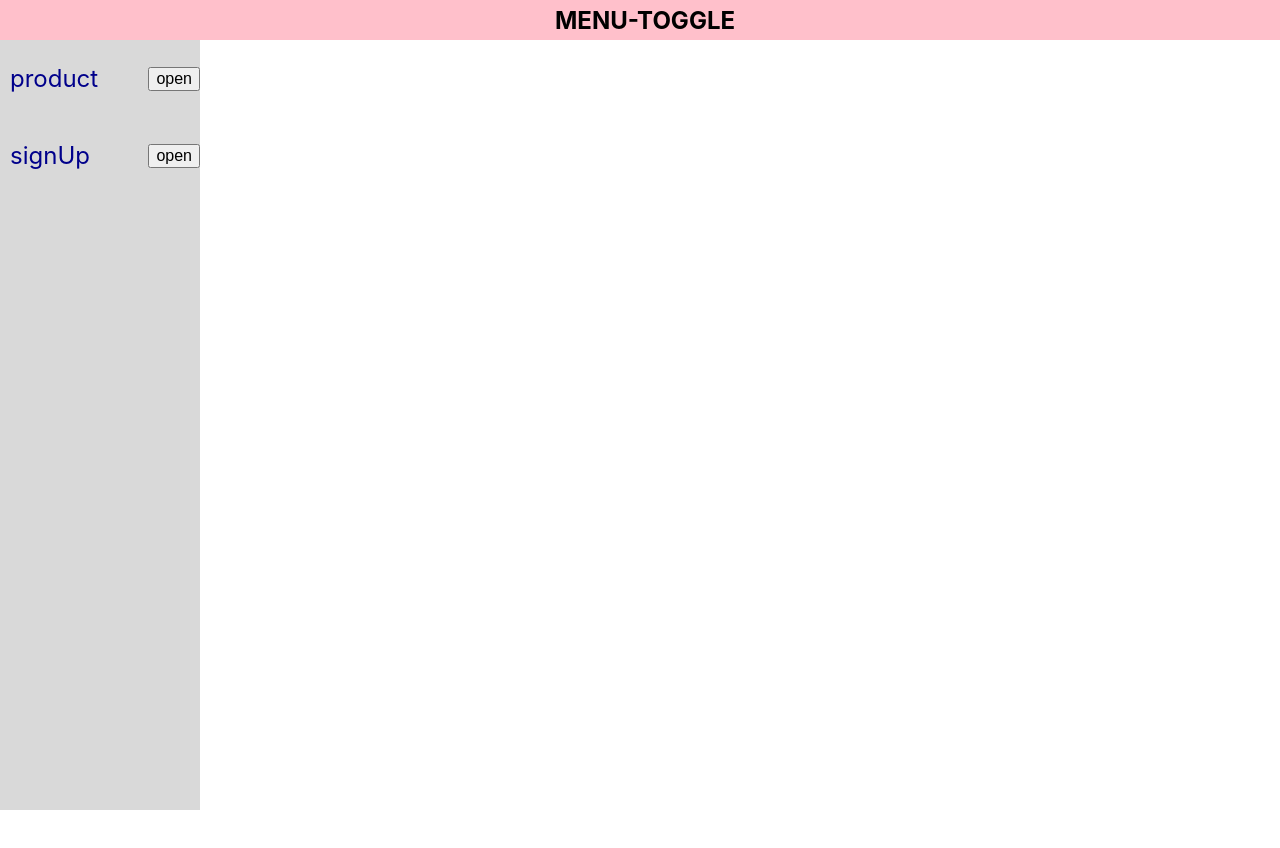
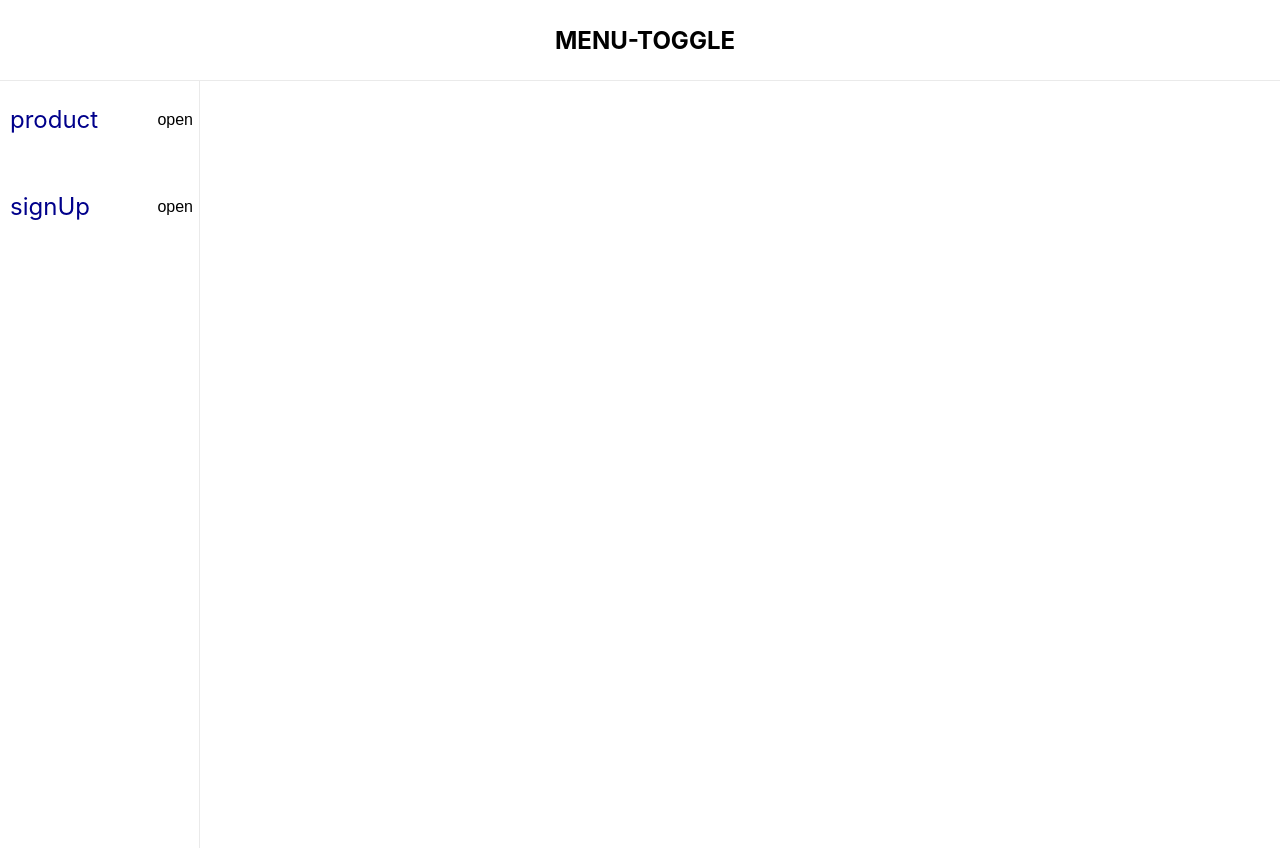
Before and after one commit to mobi-community/2023-beginner-challenge-1, a React (Create React App) app: page / in a window 1280 px wide. Shown: the top 848 px of the page. Before the commit the page ends 810 px from the top, so only its background shows below. Built offline with nearby package versions, Linux system fonts and the light colour scheme.

Commit message:
design: 헤더, 사이드바 css 수정

```diff
--- a/src/components/Header.jsx
+++ b/src/components/Header.jsx
@@ -5,8 +5,8 @@ import styled from 'styled-components';
 export default function Header() {
     const navigate = useNavigate();
     return (
-        <S.HeaderContainer onClick={()=>navigate('/')}>
-            MENU-TOGGLE
+        <S.HeaderContainer>
+            <div onClick={()=>navigate('/')}>MENU-TOGGLE</div>
         </S.HeaderContainer>
     );
 }
@@ -14,14 +14,16 @@ export default function Header() {
 const HeaderContainer = styled.header`
     padding: 5px;
     width: 100%;
-    height: 30px;
-    background-color: pink;
+    height: 70px;
     display: flex;
     justify-content: center;
     align-items: center;
     font-weight: bold;
     font-size: 1.5rem;
-    cursor: pointer;
+    border-bottom: solid 1px #eaeaea;
+    & > div {
+        cursor: pointer;
+    }
 `;
 
 const S = {
--- a/src/components/Sidebar.jsx
+++ b/src/components/Sidebar.jsx
@@ -11,7 +11,7 @@ export default function Sidebar() {
             path: '/product',
             isOpen: false,
             children: [
-                '딸기', '바나나', '오렌지'
+                '과일', '채소', '잡곡'
             ],
         },
         {
@@ -19,7 +19,7 @@ export default function Sidebar() {
             path: '/signUp',
             isOpen: false,
             children: [
-                '고라니', '너구리', '족제비'
+                '회원가입', '개인정보 수정', '비밀번호 변경'
             ],
         },
     ]);
@@ -69,11 +69,9 @@ export default function Sidebar() {
                         {menu.children.map((item)=>(
                             <S.MenuItemLink to={`${menu.path}/${item}`}>
                                 <S.MenuItem
-                                    key={item.name}
-                                    style={{
-                                    // "background-color": item === prod || item === user ? 'beige' : 'none',
-                                    boxShadow: item === prod || item === user ? "5px 5px 5px gray" : 'none',
-                                }}>
+                                    key={item}
+                                    currentMenu={item === prod || item === user}
+                                >
                                     {item}
                                 </S.MenuItem>
                             </S.MenuItemLink>
@@ -91,7 +89,7 @@ const SidebarContainer = styled.aside`
     box-sizing: border-box;
     width: 200px;
     height: calc(100vh - 30px);
-    background-color: #d9d9d9;
+    border-right: solid 1px #eaeaea;
     display: flex;
     flex-direction: column;
 `;
@@ -105,6 +103,7 @@ const MenuTitleFlex = styled.div`
     display: flex;
     justify-content: space-between;
     align-items: center;
+    padding-bottom: 10px;
 `;
 
 const MenuTitle = styled.div`
@@ -113,18 +112,26 @@ const MenuTitle = styled.div`
 
 const MenuOpenState = styled.button`
     font-size: 1rem;
+    background-color: white;
+    border: none;
+    cursor: pointer;
 `;
 
 const MenuItemUl = styled.ul`
     overflow: hidden;
     transition: max-height 0.3s ease-out;
-    height: 180px;
+    height: 300px;
 `;
 
 const MenuItem = styled.li`
     list-style: none;
     padding: 10px 0 10px 10px;
     font-size: 1rem;
+    color: gray;
+    background-color: ${({ currentMenu }) =>
+		currentMenu ? '#FFD1D1' : 'none'};
+    color: ${({ currentMenu }) =>
+		currentMenu ? 'black' : 'none'};
     &:hover {
         font-weight: bold;
         color: red;
--- a/src/pages/Product.jsx
+++ b/src/pages/Product.jsx
@@ -5,7 +5,7 @@ export default function Product() {
     const {prod} = useParams();
     return (
         <div>
-            Product {prod && prod}
+            Product : {prod && prod}
         </div>
     );
 }
--- a/src/pages/SignUp.jsx
+++ b/src/pages/SignUp.jsx
@@ -5,7 +5,7 @@ export default function SignUp() {
     const {user} = useParams();
     return (
         <div>
-            SignUp {user && user}
+            SignUp : {user && user}
         </div>
     );
 }
```
Also changed, not shown: src/index.js (+2 -17 lines), src/routes/router.jsx (added, +20 -0 lines).
